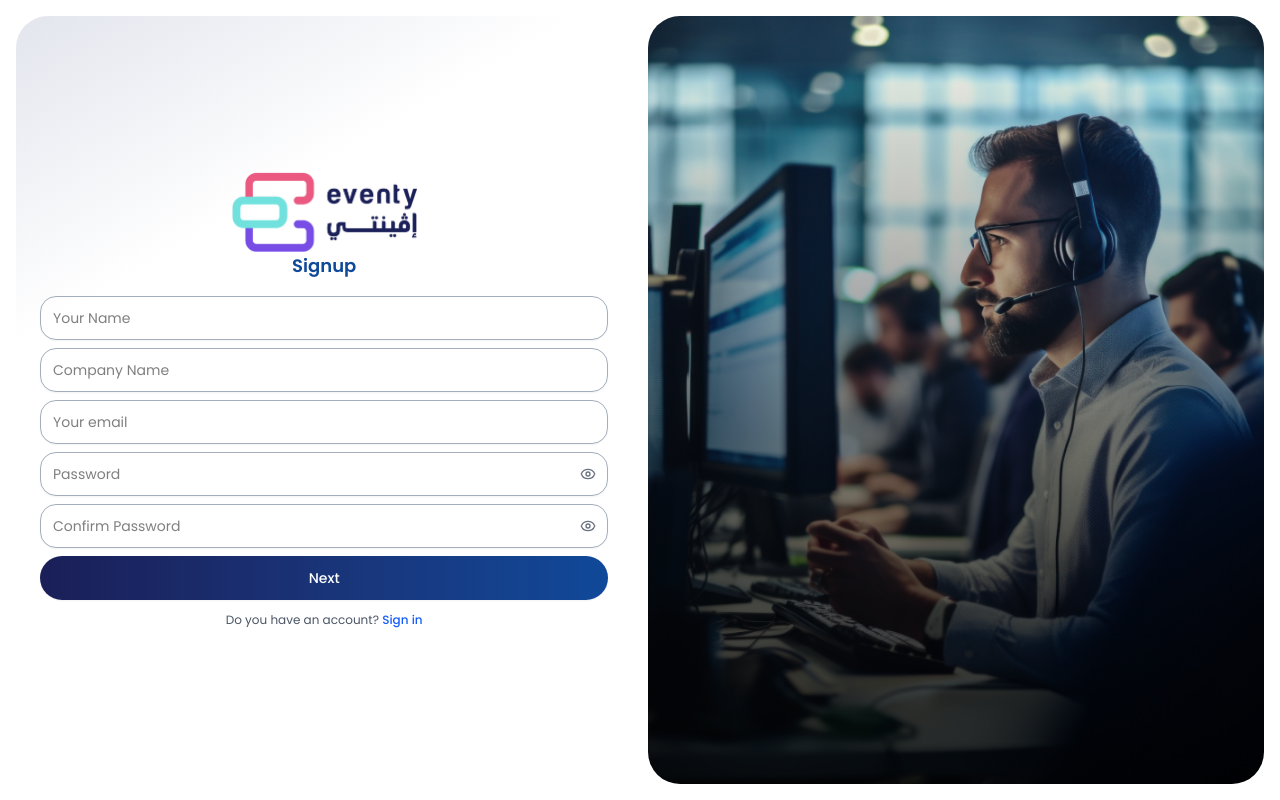
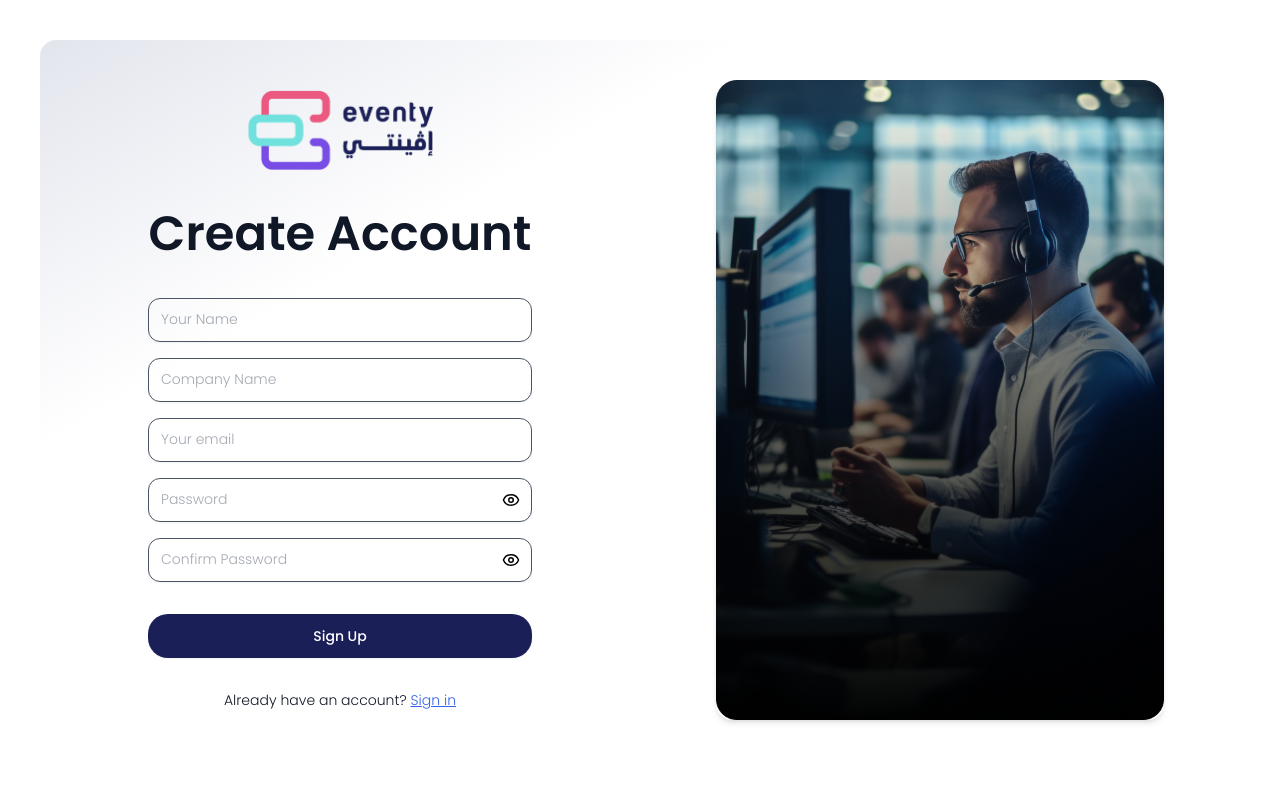
Before and after one commit to mustafazeb381-123/EventyDashboard_localDeployment, a React (Vite) app: page /signup in a window 1280 px wide. Built offline with nearby package versions, Linux system fonts and the light colour scheme.

Commit message:
Sign Up with Axios

```diff
--- a/src/apis/apiHelpers.ts
+++ b/src/apis/apiHelpers.ts
@@ -7,8 +7,57 @@ import axiosInstance from './axiosInstance';
 //   axiosInstance.get('/v1/employees/my_profile');
 
 // signup
-export const signupApi = (data: any) =>
-  axiosInstance.post('/users/sign_up', data);
+export const signupApi = async (data: any) => {
+  try {
+    console.log("📤 Signup payload:", data);
+    const response = await axiosInstance.post("/users/sign_up", data);
+
+    console.log("✅ Signup success:", response.data);
+    return response.data;
+  } catch (error: any) {
+    if (error.response) {
+      console.error("❌ Signup error response:", error.response.data);
+
+      // Check if server returned HTML instead of JSON
+      const contentType = error.response.headers['content-type'] || '';
+      if (contentType.includes('text/html')) {
+        console.error("Server returned HTML error page instead of JSON");
+        throw new Error("Server error. Please try again later or contact support.");
+      }
+
+      // Handle JSON responses
+      const errors = error.response.data?.errors;
+      if (errors) {
+        const messages: string[] = [];
+
+        if (errors.email?.length) {
+          messages.push(`Email: ${errors.email[0]}`);
+        }
+
+        if (errors.company?.length) {
+          messages.push(`Company: ${errors.company[0]}`);
+        }
+
+        if (messages.length > 0) {
+          throw new Error(messages.join(" | "));
+        }
+      }
+
+      // Handle simple error message format
+      if (error.response.data?.error) {
+        throw new Error(error.response.data.error);
+      }
+
+      // Fallback
+      throw new Error(error.response.data?.message || "Unknown signup error.");
+    } else {
+      console.error("❌ Signup network error:", error);
+      throw new Error("Network error. Please try again later.");
+    }
+  }
+};
+
+
 
 // signin
 
--- a/src/locales/english/signupPage.json
+++ b/src/locales/english/signupPage.json
@@ -1,5 +1,6 @@
 {
   "title": "Sign up",
+  "signupTitle": "Create Account",
   "step1Title": "Your data",
   "step2Title": "Company Address",
   "step3Title": "Money transfer data",
@@ -13,9 +14,9 @@
   "passwordLabel": "Password*",
   "passwordPlaceholder": "Password",
   "confirmPasswordPlaceholder": "Confirm Password",
-  "nextButton": "Next",
   "signupButton": "Sign Up",
   "doYouHaveAccount": "Do you have an account?",
+  "alreadyHaveAccount": "Already have an account?",
   "signInLink": "Sign in",
   "loginLink": "Login",
   "agreeTerms": "Agree to the Terms and Conditions and Privacy Policy",
--- a/src/pages/Signup/Signup.tsx
+++ b/src/pages/Signup/Signup.tsx
@@ -1,170 +1,235 @@
 import React, { useState } from "react";
-import { useForm } from "react-hook-form";
-import type { SubmitHandler } from "react-hook-form";
-import { yupResolver } from "@hookform/resolvers/yup";
-import * as yup from "yup";
 import { useTranslation } from "react-i18next";
-import { Link } from "react-router-dom";
+import { useNavigate, Link } from "react-router-dom";
+import { Input } from "@/components/ui/input";
+import { Button } from "@/components/ui/button";
 import { Eye, EyeOff } from "lucide-react";
+import { ToastContainer, toast } from "react-toastify";
+import "react-toastify/dist/ReactToastify.css";
 
 import AppAssets from "@/utils/Assets";
-import { Input } from "@/components/ui/input";
-import { Button } from "@/components/ui/button";
-import { myButtonClass, myButtonVariants } from "@/components/ui/myButton";
-import { Text } from "@/components/ui/text";
+import { signupApi } from "@/apis/apiHelpers";
 
-interface SignupFormData {
-  name: string;
-  email: string;
-  company: string;
-  password: string;
-  passwordConfirmation: string;
-}
+function Signup() {
+  const navigate = useNavigate();
+  const { t } = useTranslation("signupPage");
 
-const RHFInput = React.forwardRef<HTMLInputElement, any>((props, ref) => <Input ref={ref} {...props} />);
-RHFInput.displayName = "RHFInput";
+  const [name, setName] = useState("");
+  const [company, setCompany] = useState("");
+  const [email, setEmail] = useState("");
+  const [password, setPassword] = useState("");
+  const [confirmPassword, setConfirmPassword] = useState("");
 
-const Signup: React.FC = () => {
-  const { t } = useTranslation("signupPage");
   const [showPassword, setShowPassword] = useState(false);
   const [showConfirmPassword, setShowConfirmPassword] = useState(false);
 
-  const validationSchema = yup.object({
-    name: yup.string().trim().required(t("errorMessages.nameRequired")),
-    company: yup.string().trim().required(t("errorMessages.companyRequired")),
-    email: yup.string().trim().email(t("errorMessages.invalidEmail")).required(t("errorMessages.emailRequired")),
-    password: yup.string().min(8, t("errorMessages.passwordMinLength")).required(t("errorMessages.passwordRequired")),
-    passwordConfirmation: yup.string().oneOf([yup.ref("password")], t("errorMessages.passwordMismatch")).required(t("errorMessages.confirmPasswordRequired")),
-  });
+  const [loading, setLoading] = useState(false);
+  const [errors, setErrors] = useState<{
+    name?: string;
+    company?: string;
+    email?: string;
+    password?: string;
+    confirmPassword?: string;
+  }>({});
 
-  const { register, handleSubmit, setError, formState: { errors, isSubmitting } } = useForm<SignupFormData>({
-    resolver: yupResolver(validationSchema),
-  });
+  const validate = () => {
+    const newErrors: typeof errors = {};
 
-  const onSubmit: SubmitHandler<SignupFormData> = async (data) => {
+    if (!name.trim()) newErrors.name = t("errorMessages.nameRequired");
+    if (!company.trim()) newErrors.company = t("errorMessages.companyRequired");
+
+    if (!email) newErrors.email = t("errorMessages.emailRequired");
+    else if (!/\S+@\S+\.\S+/.test(email))
+      newErrors.email = t("errorMessages.invalidEmail");
+
+    if (!password) newErrors.password = t("errorMessages.passwordRequired");
+    else if (password.length < 8)
+      newErrors.password = t("errorMessages.passwordMinLength");
+
+    if (!confirmPassword)
+      newErrors.confirmPassword = t("errorMessages.confirmPasswordRequired");
+    else if (password !== confirmPassword)
+      newErrors.confirmPassword = t("errorMessages.passwordMismatch");
+
+    setErrors(newErrors);
+    return Object.keys(newErrors).length === 0;
+  };
+
+  const handleSignUp = async () => {
+    if (!validate()) return;
+
+    setLoading(true);
+    const payload = {
+      name: name.trim(),
+      company: company.trim(),
+      email: email.trim(),
+      password,
+      password_confirmation: confirmPassword,
+    };
+
     try {
-      const payload = {
-        name: data.name.trim(),
-        email: data.email.trim(),
-        company: data.company.trim(),
-        password: data.password,
-        password_confirmation: data.passwordConfirmation,
-      };
-      console.log("Submitting payload:", payload);
-
-      const response = await fetch(
-        "https://scceventy.dev/en/api_dashboard/v1/users/sign_up",
-        {
-          method: "POST",
-          headers: { "Content-Type": "application/json", Accept: "application/json" },
-          body: JSON.stringify(payload),
-        }
-      );
-
-      let result: any;
-      try {
-        result = await response.json();
-      } catch {
-        const text = await response.text();
-        console.error("Server returned non-JSON:", text);
-        alert("Server error. Please try again later.");
-        return;
-      }
-
-      if (response.ok) {
-        alert(result?.message || "Signup successful!");
-      } else {
-        console.error("Signup error:", result);
-
-        if (result?.errors) {
-          Object.entries(result.errors).forEach(([field, messages]) => {
-            const key = field === "password_confirmation" ? "passwordConfirmation" : (field as keyof SignupFormData);
-            setError(key, { message: (messages as string[]).join(", ") });
-          });
-        } else if (result?.error) {
-          alert(result.error);
-        } else {
-          alert(result?.message || "Signup failed");
-        }
-      }
-    } catch (error) {
-      console.error("Network error:", error);
-      alert("Something went wrong. Please try again.");
+      const response = await signupApi(payload);
+      toast.success(response?.message || t("successMessage"));
+      setTimeout(() => {
+        navigate("/login");
+      }, 1000);
+    } catch (error: any) {
+      toast.error(error?.message || "Signup failed. Please try again.");
+    } finally {
+      setLoading(false);
     }
   };
 
-  const renderPasswordInput = (id: keyof SignupFormData, placeholder: string, show: boolean, toggle: () => void) => (
+  return (
+    <div className="p-10">
+      <div
+        style={{
+          background:
+            "linear-gradient(150deg,rgba(228, 230, 238, 1) 1%, rgba(255, 255, 255, 1) 29%)",
+        }}
+        className="w-full flex flex-col md:flex-row justify-evenly min-h-[calc(100vh-5rem)] rounded-2xl"
+      >
+        {/* Left Section - Form */}
+        <div className="w-full md:w-1/2 flex flex-col items-center justify-center px-6 py-12">
+          <img
+            src={AppAssets.images.eventyLoginLogo}
+            width="186"
+            height="80"
+            alt="Logo"
+          />
+
+          <p
+            className="mt-10 text-4xl md:text-5xl font-semibold text-gray-900 font-poppins"
+          >
+            {t("signupTitle", "Create Account")}
+          </p>
+
+          <div className="mt-10 w-full max-w-sm space-y-4">
+            {/* Name */}
+            <Input
+              type="text"
+              placeholder={t("namePlaceholder")}
+              value={name}
+              onChange={(e) => setName(e.target.value)}
+              className="font-light font-poppins text-gray-600"
+              style={{ fontSize: 14, borderRadius: 12, height: 44 }}
+            />
+            {errors.name && (
+              <p className="text-red-500 text-xs">{errors.name}</p>
+            )}
+
+            {/* Company */}
+            <Input
+              type="text"
+              placeholder={t("companyPlaceholder")}
+              value={company}
+              onChange={(e) => setCompany(e.target.value)}
+              className="font-light font-poppins text-gray-600"
+              style={{ fontSize: 14, borderRadius: 12, height: 44 }}
+            />
+            {errors.company && (
+              <p className="text-red-500 text-xs">{errors.company}</p>
+            )}
+
+            {/* Email */}
+            <Input
+              type="email"
+              placeholder={t("emailPlaceholder")}
+              value={email}
+              onChange={(e) => setEmail(e.target.value)}
+              className="font-light font-poppins text-gray-600"
+              style={{ fontSize: 14, borderRadius: 12, height: 44 }}
+            />
+            {errors.email && (
+              <p className="text-red-500 text-xs">{errors.email}</p>
+            )}
+
+            {/* Password */}
             <div className="relative">
-      <RHFInput
-        id={id}
-        type={show ? "text" : "password"}
-        placeholder={placeholder}
-        {...register(id)}
-        className="w-full h-10 sm:h-11 text-sm pr-10 border-[#A3ADBC] rounded-2xl"
+              <Input
+                type={showPassword ? "text" : "password"}
+                placeholder={t("passwordPlaceholder")}
+                value={password}
+                onChange={(e) => setPassword(e.target.value)}
+                className="font-light font-poppins text-gray-600 pr-10"
+                style={{ fontSize: 14, borderRadius: 12, height: 44 }}
               />
               <button
                 type="button"
-        onClick={toggle}
-        className="absolute right-3 top-1/2 transform -translate-y-1/2 text-gray-500 hover:text-gray-700"
+                onClick={() => setShowPassword(!showPassword)}
+                className="absolute inset-y-0 right-3 flex items-center"
               >
-        {show ? <EyeOff className="h-4 w-4" /> : <Eye className="h-4 w-4" />}
+                {showPassword ? <EyeOff size={18} /> : <Eye size={18} />}
               </button>
-      {errors[id] && <Text size="xs" color="text-red-500" className="animate-slide-down">{errors[id]?.message}</Text>}
             </div>
-  );
+            {errors.password && (
+              <p className="text-red-500 text-xs">{errors.password}</p>
+            )}
 
-  const renderInput = (id: keyof SignupFormData, placeholder: string, type: string = "text") => (
-    <>
-      <RHFInput
-        id={id}
-        type={type}
-        placeholder={placeholder}
-        {...register(id)}
-        className="w-full h-10 sm:h-11 text-sm border-[#A3ADBC] rounded-2xl"
+            {/* Confirm Password */}
+            <div className="relative">
+              <Input
+                type={showConfirmPassword ? "text" : "password"}
+                placeholder={t("confirmPasswordPlaceholder")}
+                value={confirmPassword}
+                onChange={(e) => setConfirmPassword(e.target.value)}
+                className="font-light font-poppins text-gray-600 pr-10"
+                style={{ fontSize: 14, borderRadius: 12, height: 44 }}
               />
-      {errors[id] && <Text size="xs" color="text-red-500" className="animate-slide-down">{errors[id]?.message}</Text>}
-    </>
-  );
+              <button
+                type="button"
+                onClick={() => setShowConfirmPassword(!showConfirmPassword)}
+                className="absolute inset-y-0 right-3 flex items-center"
+              >
+                {showConfirmPassword ? <EyeOff size={18} /> : <Eye size={18} />}
+              </button>
+            </div>
+            {errors.confirmPassword && (
+              <p className="text-red-500 text-xs">{errors.confirmPassword}</p>
+            )}
 
-  return (
-    <div className="h-[100svh] p-2 sm:p-4 self-center">
-      <div className="flex flex-1 h-full flex-col lg:flex-row gap-2 sm:gap-4">
-        {/* Left side - Form */}
-        <div className="w-full lg:w-1/2 flex rounded-2xl sm:rounded-4xl justify-center items-center flex-col bg-[linear-gradient(150deg,rgba(228,230,238,1)_1%,rgba(255,255,255,1)_29%)] overflow-hidden p-4 sm:p-6">
-          <div className="pb-2 flex flex-col items-center">
-            <img className="h-[60px] sm:h-[80px]" src={AppAssets.images.eventyLoginLogo} alt="Eventy Logo" />
-            <span className="pb-2 text-lg font-semibold text-[#0F4999]">Signup</span>
-          </div>
-
-          <div className="w-full max-w-md lg:max-w-lg xl:max-w-xl">
-            <form onSubmit={handleSubmit(onSubmit)} className="space-y-2">
-              {renderInput("name", t("namePlaceholder"))}
-              {renderInput("company", t("companyPlaceholder"))}
-              {renderInput("email", t("emailPlaceholder"), "email")}
-              {renderPasswordInput("password", t("passwordPlaceholder"), showPassword, () => setShowPassword(!showPassword))}
-              {renderPasswordInput("passwordConfirmation", t("confirmPasswordPlaceholder"), showConfirmPassword, () => setShowConfirmPassword(!showConfirmPassword))}
-
-              <Button type="submit" disabled={isSubmitting} variant="default" className={`${myButtonClass} ${myButtonVariants.default} w-full h-10 sm:h-11 text-sm`}>
-                {isSubmitting ? "Loading..." : t("nextButton")}
+            {/* Signup Button */}
+            <Button
+              onClick={handleSignUp}
+              style={{ backgroundColor: "#1A1F58", borderRadius: 20 }}
+              className="w-full mt-4 h-11"
+              disabled={loading}
+            >
+              {loading ? (
+                <span className="text-white">...Loading</span>
+              ) : (
+                <span className="text-white">{t("signupButton", "Signup")}</span>
+              )}
             </Button>
 
-              <div className="text-center pt-1">
-                <Text size="xs" color="text-gray-600">
-                  {t("doYouHaveAccount")}{" "}
-                  <Link to="/login" className="text-blue-600 hover:underline font-medium">{t("signInLink")}</Link>
-                </Text>
+            {/* Login Redirect */}
+            <div className="mt-4 flex justify-center gap-1">
+              <p className="text-sm text-gray-900 font-light">
+                {t("alreadyHaveAccount", "Already have an account?")}
+              </p>
+              <p
+                className="text-sm font-light text-[#3563E9] underline cursor-pointer"
+                onClick={() => navigate("/login")}
+              >
+                {t("signInLink", "Signin")}
+              </p>
             </div>
-            </form>
           </div>
         </div>
 
-        {/* Right side Image */}
-        <div className="hidden lg:flex w-full lg:w-1/2 overflow-hidden rounded-2xl sm:rounded-4xl">
-          <img className="h-full w-full object-cover object-top" src={AppAssets.images.loginRightImage} alt="Signup illustration" />
+        {/* Right Section - Image */}
+        <div className="hidden md:flex justify-center items-center w-1/2">
+          <img
+            src={AppAssets.images.loginRightImage}
+            className="w-3/4 max-w-md h-auto object-contain rounded-2xl shadow-md"
+            alt="Signup visual"
+          />
         </div>
       </div>
+
+      <ToastContainer />
     </div>
   );
-};
+}
 
 export default Signup;
```
Lines whose indentation alone changed are shown as unchanged.
